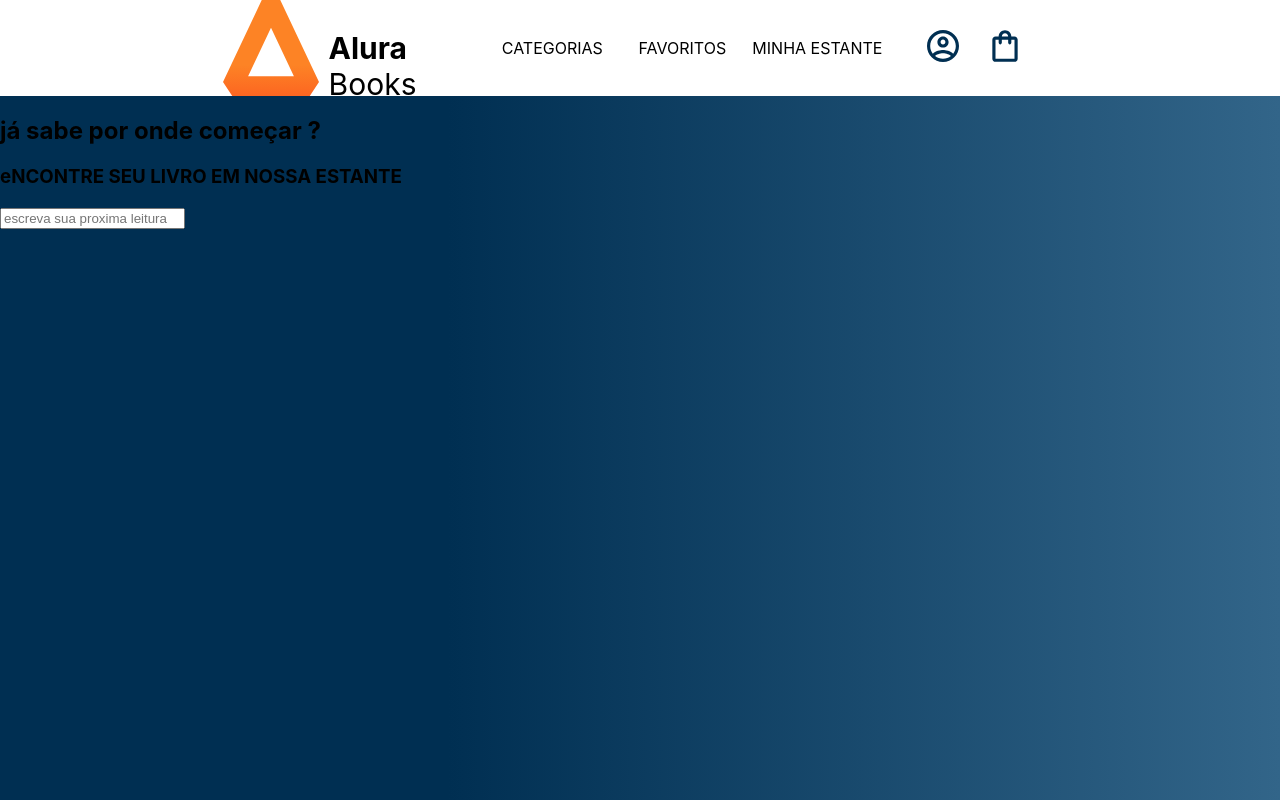
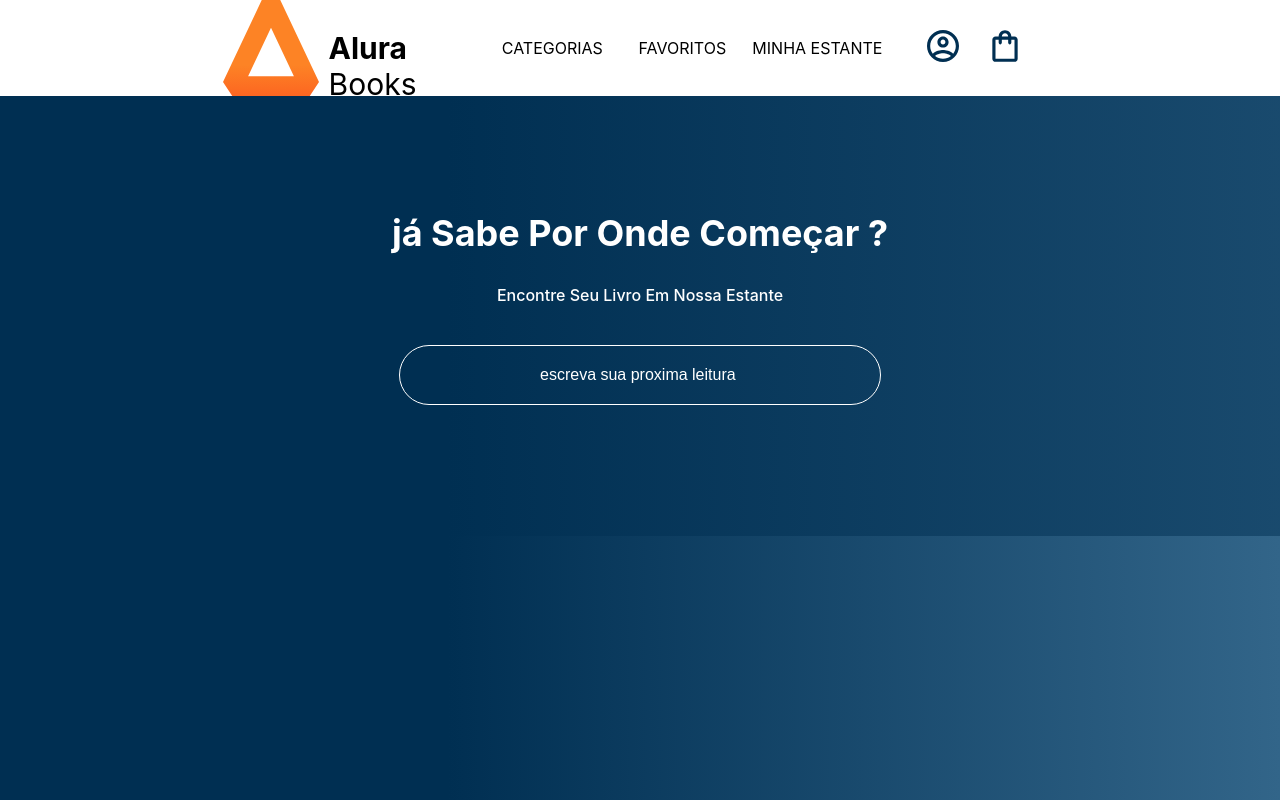
Before and after one commit to Isaacovski/alura-books, a React (Create React App) app: page / in a window 1280 px wide. Built offline with nearby package versions, Linux system fonts and the light colour scheme.

Commit message:
criando os estados

```diff
--- /dev/null
+++ b/src/componentes/Input/index.js
@@ -0,0 +1,20 @@
+import styled from "styled-components";
+
+const Input = styled.input`
+order: 1px solid #FFF;
+background: transparent;
+border: 1px solid #FFF;
+padding: 20px 140px;
+border-radius: 50px;
+width: 200px;
+color: #FFF;
+font-size: 16px;
+margin-bottom: 10px;
+
+&::placeholder {
+        color: #FFF;
+        font-size: 16px;
+}
+`
+
+export default Input
--- a/src/componentes/Pesquisa/index.js
+++ b/src/componentes/Pesquisa/index.js
@@ -1,11 +1,41 @@
+import Input from '../Input'
+import styled from 'styled-components'
+import { useState } from 'react'
+
+const PesquisaContainer = styled.section`
+  background-image: linear-gradient(90deg, #002F52 35%, #326589 165%);
+  color: #FFF;
+  text-align: center;
+  padding: 85px 0;
+  height: 270px;
+  width: 100%;
+`
+
+const Titulo = styled.h2`
+  color: #FFF;
+  font-size: 36px;
+  text-align: center;
+  width: 100%;
+`
+
+const Subtitulo = styled.h3`
+  font-size: 16px;
+  font-weight: 500;
+  margin-bottom: 40px;
+`
+
 function Pesquisa () {
+  const [textoDigitado,setTextoDigitado] = useState('')
   return(
-     <section>
-        <h2>já sabe por onde começar ?</h2>
-        <h3>eNCONTRE SEU LIVRO EM NOSSA ESTANTE</h3>
-        <input placeholder="escreva sua proxima leitura"
+     <PesquisaContainer>
+         <Titulo>já Sabe Por Onde Começar ?</Titulo>
+        <Subtitulo>Encontre Seu Livro Em Nossa Estante</Subtitulo>
+        <Input
+        placeholder="escreva sua proxima leitura"
+        onBlur={evento => setTextoDigitado(evento.target.value)}
         />
-      </section>
+        <p>{textoDigitado}</p>
+      </PesquisaContainer>
   )
 }
 
```
